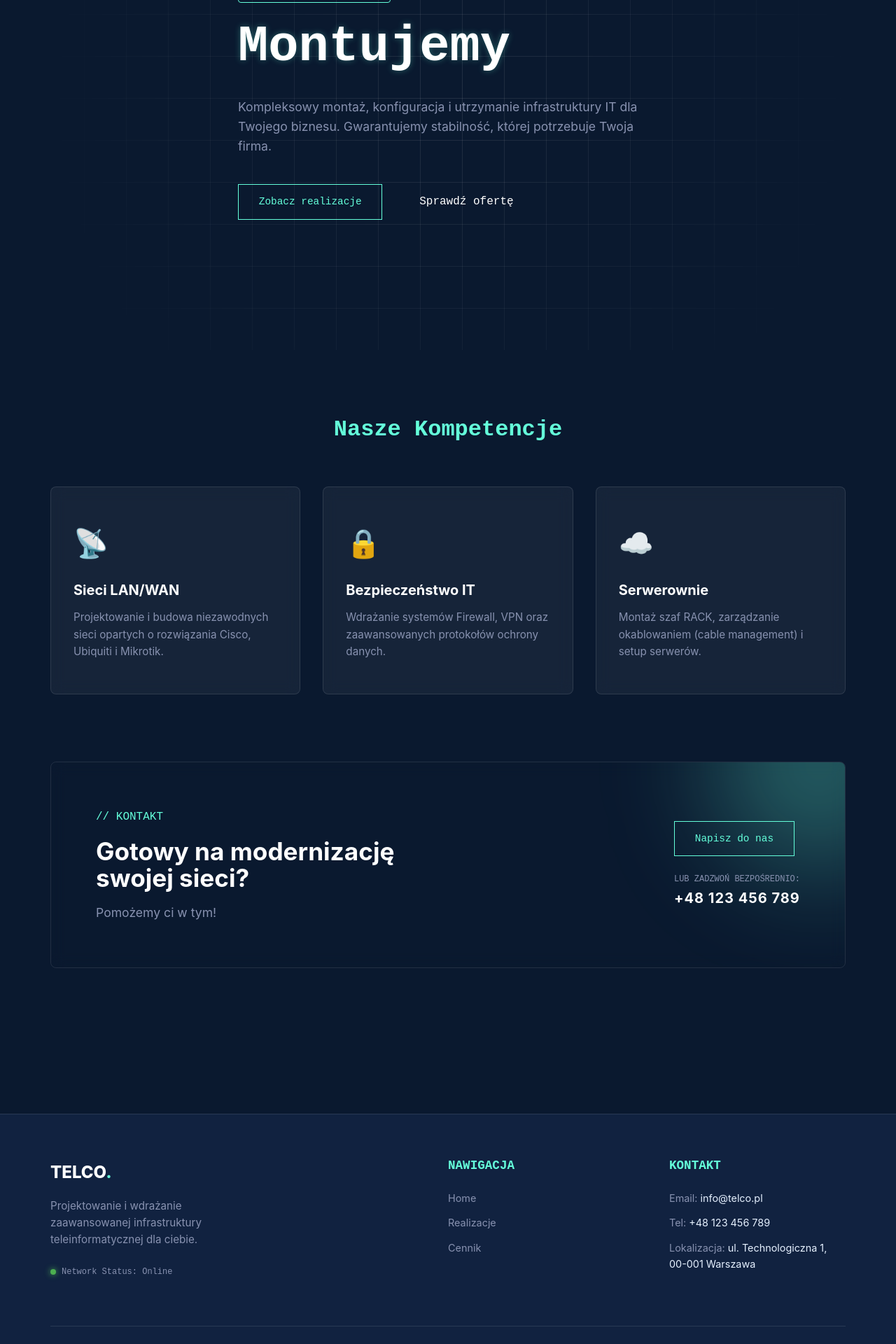
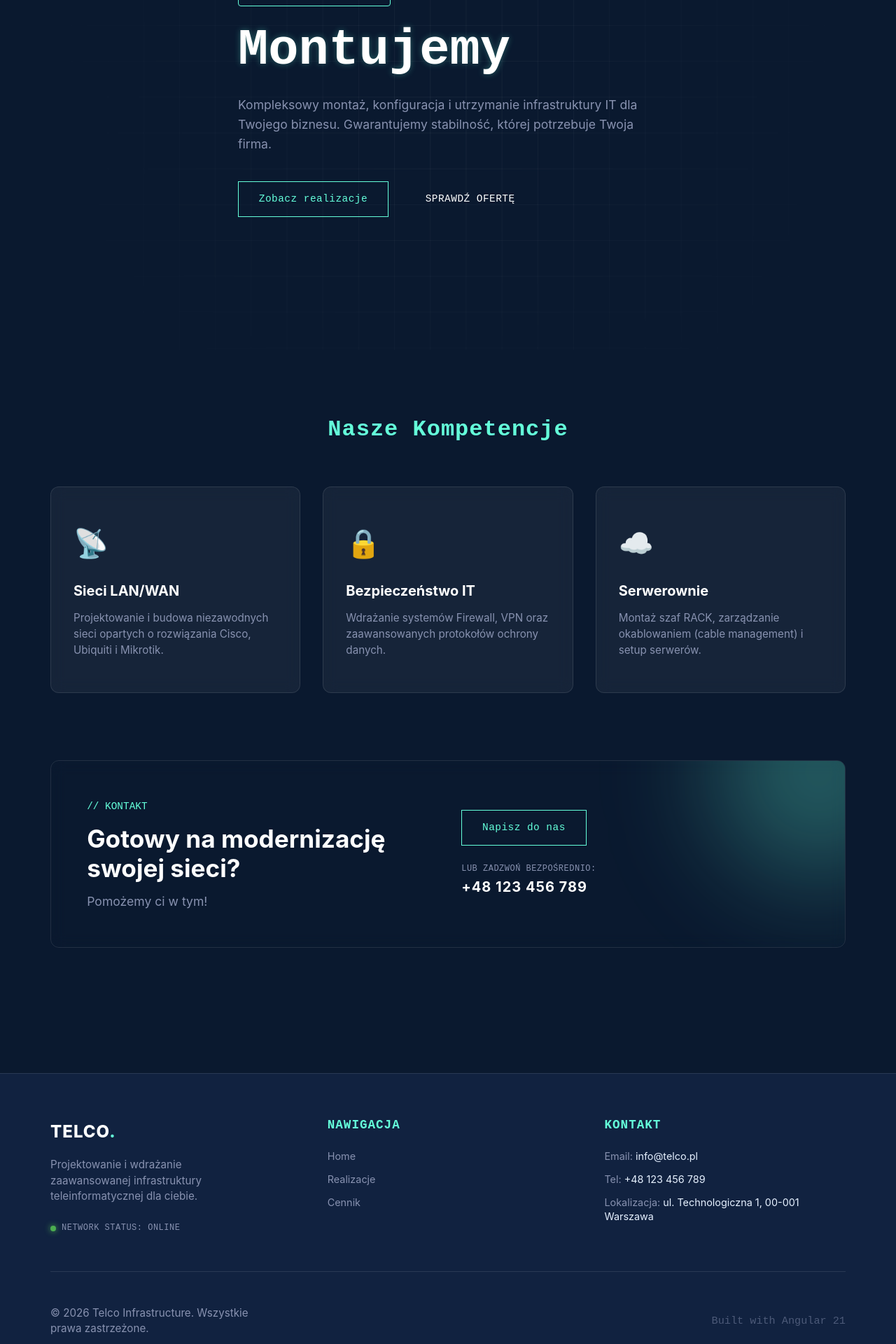
Before and after one commit to vectoren/telco, an Angular app: page / in a window 1280 px wide. Shown: the part 300-2220 px from the top of the page at 70% size. Built offline with nearby package versions, Linux system fonts and the light colour scheme.

Commit message:
Dodanie responsywności typu mobile-first

```diff
--- a/src/app/features/home/home.scss
+++ b/src/app/features/home/home.scss
@@ -1,9 +1,9 @@
 .hero {
   position: relative;
-  min-height: 90vh;
+  min-height: clamp(70vh, 100vh, 90vh);
   display: flex;
   align-items: center;
-  padding: 4rem 0;
+  padding: clamp(2rem, 4vw, 4rem) 0;
   overflow: hidden;
   opacity: 0;
   transform: translateY(20px);
@@ -19,54 +19,88 @@
   .hero-content {
     max-width: 800px;
     z-index: 2;
+    width: 100%;
 
     .badge {
       display: inline-block;
-      padding: 0.5rem 1rem;
+      padding: clamp(0.4rem, 1.5vw, 0.5rem) clamp(0.8rem, 2vw, 1rem);
       background: rgba(var(--color-accent), 0.1);
       border: 1px solid var(--color-accent);
       color: var(--color-accent);
       font-family: var(--font-mono);
-      font-size: 0.8rem;
+      font-size: clamp(0.7rem, 1.5vw, 0.8rem);
       border-radius: 4px;
-      margin-bottom: 1.5rem;
+      margin-bottom: clamp(1rem, 2vw, 1.5rem);
+      white-space: nowrap;
+
+      @media (max-width: 640px) {
+        padding: 0.4rem 0.8rem;
+        font-size: 0.7rem;
+        margin-bottom: 1rem;
+      }
     }
 
     h1 {
-      font-size: clamp(2.5rem, 8vw, 4.5rem);
-      margin-bottom: 1.5rem;
-      min-height: 1.2em;
+      font-size: clamp(1.8rem, 6vw, 4.5rem);
+      margin-bottom: clamp(1rem, 2vw, 1.5rem);
+      min-height: auto;
       font-family: var(--font-mono);
       text-shadow: 0 0 10px var(--color-accent-glow);
+      line-height: 1.1;
+
+      @media (max-width: 640px) {
+        font-size: 1.8rem;
+      }
     }
 
     p {
-      font-size: 1.1rem;
+      font-size: clamp(0.95rem, 2vw, 1.1rem);
       color: var(--color-text-muted);
-      margin-bottom: 2.5rem;
+      margin-bottom: clamp(1.5rem, 3vw, 2.5rem);
       max-width: 600px;
+      line-height: 1.6;
+
+      @media (max-width: 640px) {
+        font-size: 0.95rem;
+        margin-bottom: 1.5rem;
+      }
     }
   }
 
   .hero-actions {
     display: flex;
-    gap: 1.5rem;
+    gap: clamp(1rem, 2vw, 1.5rem);
+    flex-wrap: wrap;
 
     @media (max-width: 600px) {
       flex-direction: column;
+      gap: 0.75rem;
     }
 
     .btn-secondary {
-      padding: 0.8rem 1.8rem;
+      padding: clamp(0.6rem, 1.5vw, 0.8rem) clamp(1.2rem, 3vw, 1.8rem);
       color: var(--color-white);
       text-decoration: none;
       font-family: var(--font-mono);
-      display: flex;
+      display: inline-flex;
       align-items: center;
       transition: var(--transition-base);
       cursor: pointer;
+      font-size: clamp(0.8rem, 1.5vw, 0.9rem);
+      text-transform: uppercase;
+      letter-spacing: 0.5px;
+      white-space: nowrap;
+
+      @media (max-width: 600px) {
+        width: 100%;
+        justify-content: center;
+        padding: 0.7rem 1.2rem;
+        font-size: 0.8rem;
+      }
+
       &:hover {
         color: var(--color-accent);
+        transform: translateY(-2px);
       }
     }
   }
@@ -77,32 +111,43 @@
     background-image:
       linear-gradient(var(--glass-border) 1px, transparent 1px),
       linear-gradient(90deg, var(--glass-border) 1px, transparent 1px);
-    background-size: 60px 60px;
+    background-size: clamp(40px, 4vw, 60px) clamp(40px, 4vw, 60px);
     mask-image: radial-gradient(circle at 50% 50%, black, transparent 80%);
     z-index: 1;
     pointer-events: none;
+    opacity: 0.5;
+
+    @media (max-width: 768px) {
+      opacity: 0.3;
+    }
   }
 }
 
 .features-preview {
-  padding: 6rem 0;
+  padding: clamp(4rem, 8vw, 6rem) 0;
 
   .section-header {
     text-align: center;
-    margin-bottom: 4rem;
+    margin-bottom: clamp(3rem, 6vw, 4rem);
     h2 {
-      font-size: 2rem;
+      font-size: clamp(1.5rem, 4vw, 2rem);
+      letter-spacing: 1px;
     }
   }
 
   .features-grid {
     display: grid;
-    grid-template-columns: repeat(auto-fit, minmax(300px, 1fr));
-    gap: 2rem;
+    grid-template-columns: repeat(auto-fit, minmax(clamp(250px, 80vw, 300px), 1fr));
+    gap: clamp(1.5rem, 3vw, 2rem);
+
+    @media (max-width: 640px) {
+      grid-template-columns: 1fr;
+      gap: 1.5rem;
+    }
   }
 
   .feature-item {
-    padding: 3rem 2rem;
+    padding: clamp(2rem, 4vw, 3rem) clamp(1.5rem, 3vw, 2rem);
     transition: var(--transition-base);
 
     &:hover {
@@ -111,31 +156,33 @@
     }
 
     .icon {
-      font-size: 2.5rem;
-      margin-bottom: 1.5rem;
+      font-size: clamp(2rem, 5vw, 2.5rem);
+      margin-bottom: clamp(1rem, 2vw, 1.5rem);
       display: block;
     }
 
     h3 {
-      margin-bottom: 1rem;
-      font-size: 1.25rem;
+      margin-bottom: clamp(0.75rem, 1.5vw, 1rem);
+      font-size: clamp(1.1rem, 2vw, 1.25rem);
+      line-height: 1.2;
     }
 
     p {
       color: var(--color-text-muted);
-      font-size: 0.95rem;
+      font-size: clamp(0.85rem, 1.5vw, 0.95rem);
+      line-height: 1.5;
     }
   }
 }
 
 .contact-cta {
-  padding-bottom: 8rem;
+  padding-bottom: clamp(4rem, 8vw, 8rem);
 
   .cta-wrapper {
     display: flex;
     justify-content: space-between;
     align-items: center;
-    padding: 4rem;
+    padding: clamp(2.5rem, 4vw, 4rem);
     position: relative;
     overflow: hidden;
     background: linear-gradient(
@@ -143,6 +190,13 @@
       rgba(var(--color-bg-secondary), 0.9) 0%,
       rgba(10, 25, 47, 0.95) 100%
     );
+    gap: clamp(1.5rem, 3vw, 3rem);
+
+    @media (max-width: 992px) {
+      flex-direction: column;
+      text-align: center;
+      padding: clamp(1.5rem, 3vw, 3rem);
+    }
 
     // Akcent świetlny w rogu
     &::after {
@@ -150,19 +204,12 @@
       position: absolute;
       top: -50%;
       right: -10%;
-      width: 300px;
-      height: 300px;
+      width: clamp(200px, 30vw, 300px);
+      height: clamp(200px, 30vw, 300px);
       background: var(--color-accent-glow);
       filter: blur(80px);
       border-radius: 50%;
       z-index: 1;
-    }
-
-    @media (max-width: 992px) {
-      flex-direction: column;
-      text-align: center;
-      padding: 3rem 2rem;
-      gap: 3rem;
     }
   }
 
@@ -170,15 +217,17 @@
     position: relative;
     z-index: 2;
     max-width: 500px;
+    width: 100%;
 
     h2 {
-      font-size: 2.2rem;
-      margin: 1rem 0;
+      font-size: clamp(1.5rem, 4vw, 2.2rem);
+      margin: clamp(0.5rem, 1vw, 1rem) 0;
+      line-height: 1.2;
     }
 
     p {
       color: var(--color-text-muted);
-      font-size: 1.1rem;
+      font-size: clamp(0.9rem, 2vw, 1.1rem);
     }
   }
 
@@ -188,25 +237,39 @@
     display: flex;
     flex-direction: column;
     align-items: flex-start;
-    gap: 1.5rem;
+    gap: clamp(1rem, 2vw, 1.5rem);
+    width: 100%;
 
     @media (max-width: 992px) {
       align-items: center;
+      width: auto;
+    }
+
+    @media (max-width: 640px) {
+      align-items: stretch;
+      width: 100%;
     }
 
     .phone-box {
       display: flex;
       flex-direction: column;
+      white-space: nowrap;
+
+      @media (max-width: 992px) {
+        white-space: normal;
+        text-align: center;
+      }
 
       .label {
         font-family: var(--font-mono);
-        font-size: 0.75rem;
+        font-size: clamp(0.65rem, 1.5vw, 0.75rem);
         color: var(--color-text-muted);
         text-transform: uppercase;
+        letter-spacing: 0.5px;
       }
 
       .number {
-        font-size: 1.25rem;
+        font-size: clamp(1.1rem, 2vw, 1.25rem);
         color: var(--color-white);
         font-weight: 700;
         letter-spacing: 1px;
--- a/src/app/shared/components/footer/footer.scss
+++ b/src/app/shared/components/footer/footer.scss
@@ -1,105 +1,138 @@
 .footer {
   background: var(--color-bg-secondary);
   border-top: 1px solid var(--glass-border);
-  padding: 4rem 0 2rem 0;
-  margin-top: 5rem;
+  padding: clamp(3rem, 6vw, 4rem) 0 clamp(1.5rem, 3vw, 2rem) 0;
+  margin-top: clamp(3rem, 6vw, 5rem);
 
   .footer-container {
     max-width: 1200px;
     margin: 0 auto;
-    padding: 0 2rem;
+    padding: 0 clamp(1rem, 3vw, 2rem);
+
+    @media (max-width: 640px) {
+      padding: 0 1rem;
+    }
   }
 
   .footer-grid {
     display: grid;
-    grid-template-columns: 2fr 1fr 1fr;
-    gap: 4rem;
-    margin-bottom: 4rem;
+    grid-template-columns: repeat(auto-fit, minmax(clamp(200px, 100%, 280px), 1fr));
+    gap: clamp(2rem, 4vw, 4rem);
+    margin-bottom: clamp(2rem, 4vw, 4rem);
 
-    @media (max-width: 768px) {
+    @media (max-width: 992px) {
+      grid-template-columns: repeat(2, 1fr);
+      gap: clamp(1.5rem, 3vw, 3rem);
+    }
+
+    @media (max-width: 640px) {
       grid-template-columns: 1fr;
-      gap: 2rem;
+      gap: clamp(1.5rem, 3vw, 2rem);
     }
   }
 
   .logo {
-    font-size: 1.5rem;
+    font-size: clamp(1.2rem, 3vw, 1.5rem);
     font-weight: 800;
     color: var(--color-white);
     text-decoration: none;
-    span { color: var(--color-accent); }
+    letter-spacing: 1px;
+
+    span {
+      color: var(--color-accent);
+    }
   }
 
   p {
     color: var(--color-text-muted);
-    margin-top: 1rem;
-    font-size: 0.95rem;
+    margin-top: clamp(0.75rem, 1.5vw, 1rem);
+    font-size: clamp(0.85rem, 1.5vw, 0.95rem);
     max-width: 300px;
+    line-height: 1.5;
   }
 
   h3 {
     font-family: var(--font-mono);
-    font-size: 1.1rem;
+    font-size: clamp(0.9rem, 1.5vw, 1.1rem);
     color: var(--color-accent);
-    margin-bottom: 1.5rem;
+    margin-bottom: clamp(1rem, 2vw, 1.5rem);
     text-transform: uppercase;
+    letter-spacing: 1px;
   }
 
   ul {
     list-style: none;
     padding: 0;
+
     li {
-      margin-bottom: 0.8rem;
+      margin-bottom: clamp(0.6rem, 1.5vw, 0.8rem);
       color: var(--color-text-muted);
-      font-size: 0.9rem;
+      font-size: clamp(0.8rem, 1.5vw, 0.9rem);
+      line-height: 1.4;
 
       a {
         color: inherit;
         text-decoration: none;
         transition: var(--transition-base);
-        &:hover { color: var(--color-accent); }
+
+        &:hover {
+          color: var(--color-accent);
+        }
       }
 
-      span { color: var(--color-text-main); }
+      span {
+        color: var(--color-text-main);
+      }
     }
   }
 
   .status-indicator {
     display: flex;
     align-items: center;
-    gap: 8px;
-    margin-top: 1.5rem;
+    gap: clamp(6px, 1.5vw, 8px);
+    margin-top: clamp(1rem, 2vw, 1.5rem);
     font-family: var(--font-mono);
-    font-size: 0.75rem;
+    font-size: clamp(0.65rem, 1.5vw, 0.75rem);
+    text-transform: uppercase;
+    letter-spacing: 0.5px;
 
     .dot {
-      width: 8px;
-      height: 8px;
+      width: clamp(6px, 1vw, 8px);
+      height: clamp(6px, 1vw, 8px);
       background: #4caf50;
       border-radius: 50%;
       box-shadow: 0 0 8px #4caf50;
+      flex-shrink: 0;
     }
-    .status-text { color: var(--color-text-muted); }
+
+    .status-text {
+      color: var(--color-text-muted);
+      white-space: nowrap;
+    }
   }
 
   .footer-bottom {
     border-top: 1px solid var(--glass-border);
-    padding-top: 2rem;
+    padding-top: clamp(1.5rem, 3vw, 2rem);
     display: flex;
     justify-content: space-between;
     align-items: center;
-    font-size: 0.8rem;
+    gap: clamp(1rem, 2vw, 2rem);
+    font-size: clamp(0.7rem, 1.5vw, 0.8rem);
     color: var(--color-text-muted);
+    flex-wrap: wrap;
 
-    @media (max-width: 600px) {
+    @media (max-width: 640px) {
       flex-direction: column;
-      gap: 1rem;
+      justify-content: center;
+      gap: clamp(0.75rem, 1.5vw, 1rem);
       text-align: center;
     }
 
     .tech-stack {
       font-family: var(--font-mono);
       opacity: 0.5;
+      white-space: nowrap;
     }
   }
 }
--- a/src/styles.scss
+++ b/src/styles.scss
@@ -45,40 +45,73 @@ h1, h2, h3, h4 {
 .container {
   max-width: 1200px;
   margin: 0 auto;
-  padding: 0 2rem;
+  padding: 0 clamp(1rem, 3vw, 2rem);
+
+  @media (max-width: 640px) {
+    padding: 0 1rem;
+  }
 }
 
-.text-accent { color: var(--color-accent); font-family: var(--font-mono); }
+.text-accent {
+  color: var(--color-accent);
+  font-family: var(--font-mono);
+  font-size: clamp(0.75rem, 2vw, 0.9rem);
+}
 
 .glass-panel {
   background: var(--glass-bg);
   backdrop-filter: blur(10px);
   border: 1px solid var(--glass-border);
-  border-radius: 8px;
+  border-radius: clamp(6px, 2vw, 12px);
+  padding: clamp(1rem, 4vw, 2rem);
+
+  @media (max-width: 640px) {
+    padding: 1rem;
+    border-radius: 8px;
+  }
 }
 
 .btn-primary {
-  padding: 0.8rem 1.8rem;
+  padding: clamp(0.6rem, 2vw, 0.8rem) clamp(1.2rem, 4vw, 1.8rem);
   border: 1px solid var(--color-accent);
   color: var(--color-accent);
   background: transparent;
   font-family: var(--font-mono);
-  font-size: 0.9rem;
+  font-size: clamp(0.8rem, 1.5vw, 0.9rem);
   cursor: pointer;
   transition: var(--transition-base);
   text-decoration: none;
   display: inline-block;
+  letter-spacing: 0.5px;
+  white-space: nowrap;
+
+  @media (max-width: 640px) {
+    padding: 0.7rem 1.4rem;
+    font-size: 0.8rem;
+  }
 
   &:hover {
     background: var(--color-accent-glow);
     box-shadow: 0 0 15px var(--color-accent-glow);
   }
+
+  &:active {
+    transform: scale(0.98);
+  }
 }
 
 /* --- 4. LAYOUT --- */
 main {
-  padding-top: 80px; // Miejsce na fixed navbar
+  padding-top: clamp(60px, 8vw, 80px);
   min-height: 100vh;
+
+  @media (max-width: 768px) {
+    padding-top: 70px;
+  }
+
+  @media (max-width: 480px) {
+    padding-top: 60px;
+  }
 }
 
 /* --- 5. ANIMACJE WEJŚCIA (SSR Friendly) --- */
```
Also changed, not shown: src/app/features/error-page/error-page.scss (+54 -20 lines), src/app/shared/components/navbar/navbar.scss (+78 -24 lines).
